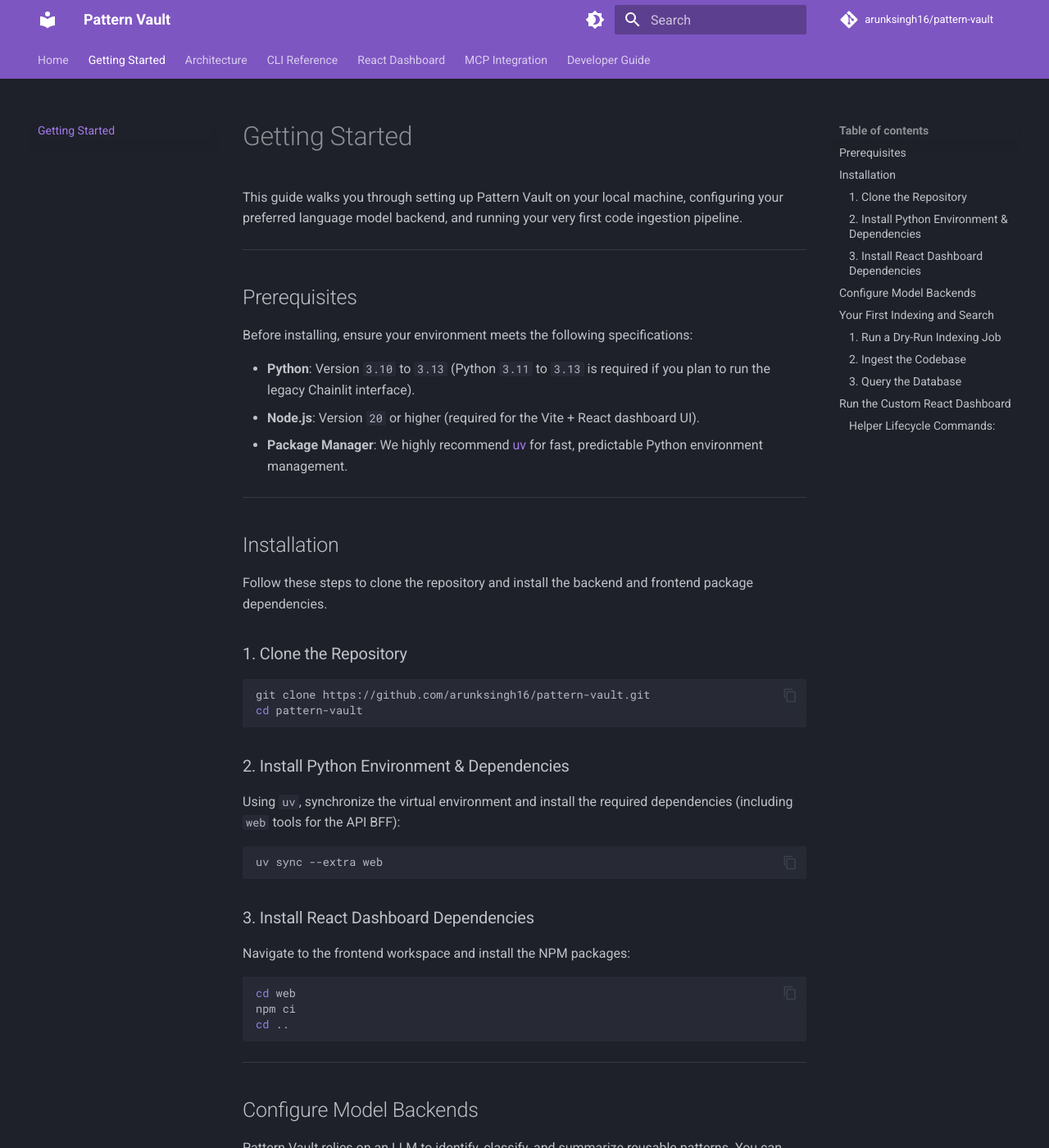
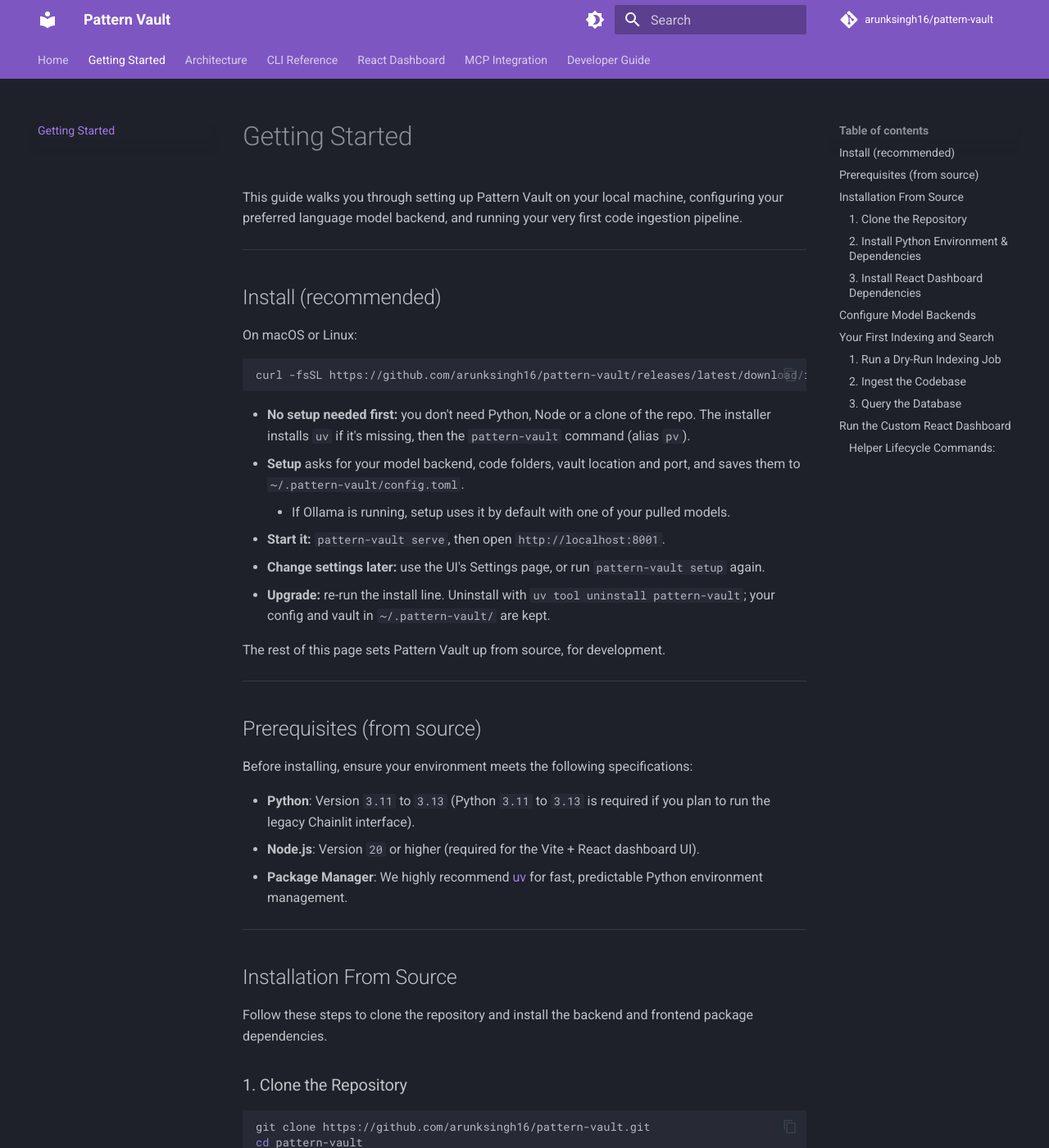
Before and after one commit to arunksingh16/pattern-vault, an MkDocs documentation site: the page built from docs/getting-started.md, in a window 1280 px wide and 1400 px high. Shown: the whole window at 82% size. Built offline with MkDocs 1.6.1 and Material for MkDocs 9.7.7, drawn with Linux system fonts in a browser that asks for light colours; comment, search, counter and statistics services are not loaded.

Commit message:
feat: one-line installer, release workflow and install smoke test
scripts/install.sh installs uv if needed, then the pattern-vault wheel
with `uv tool install`, and runs setup (asking only when a terminal is
available). A v* tag builds the UI into the wheel, generates install.sh
with that wheel's URL, and publishes a GitHub release. CI installs the
wheel through install.sh with no terminal and checks serve. README and
getting-started lead with the install line.

Co-Authored-By: Claude Opus 5.5 <noreply@anthropic.com>

````diff
--- a/docs/getting-started.md
+++ b/docs/getting-started.md
@@ -4,17 +4,36 @@ This guide walks you through setting up Pattern Vault on your local machine, con
 
 ---
 
-## Prerequisites
+## Install (recommended)
+
+On macOS or Linux:
+
+```bash
+curl -fsSL https://github.com/arunksingh16/pattern-vault/releases/latest/download/install.sh | sh
+```
+
+-   **No setup needed first:** you don't need Python, Node or a clone of the repo. The installer installs `uv` if it's missing, then the `pattern-vault` command (alias `pv`).
+-   **Setup** asks for your model backend, code folders, vault location and port, and saves them to `~/.pattern-vault/config.toml`.
+    -   If Ollama is running, setup uses it by default with one of your pulled models.
+-   **Start it:** `pattern-vault serve`, then open `http://localhost:8001`.
+-   **Change settings later:** use the UI's Settings page, or run `pattern-vault setup` again.
+-   **Upgrade:** re-run the install line. Uninstall with `uv tool uninstall pattern-vault`; your config and vault in `~/.pattern-vault/` are kept.
+
+The rest of this page sets Pattern Vault up from source, for development.
+
+---
+
+## Prerequisites (from source)
 
 Before installing, ensure your environment meets the following specifications:
 
--   **Python**: Version `3.10` to `3.13` (Python `3.11` to `3.13` is required if you plan to run the legacy Chainlit interface).
+-   **Python**: Version `3.11` to `3.13` (Python `3.11` to `3.13` is required if you plan to run the legacy Chainlit interface).
 -   **Node.js**: Version `20` or higher (required for the Vite + React dashboard UI).
 -   **Package Manager**: We highly recommend [uv](https://github.com/astral-sh/uv) for fast, predictable Python environment management.
 
 ---
 
-## Installation
+## Installation From Source
 
 Follow these steps to clone the repository and install the backend and frontend package dependencies.
 
````
Also changed, not shown: CLAUDE.md (+14 -0 lines), README.md (+42 -7 lines), 3 other files.
